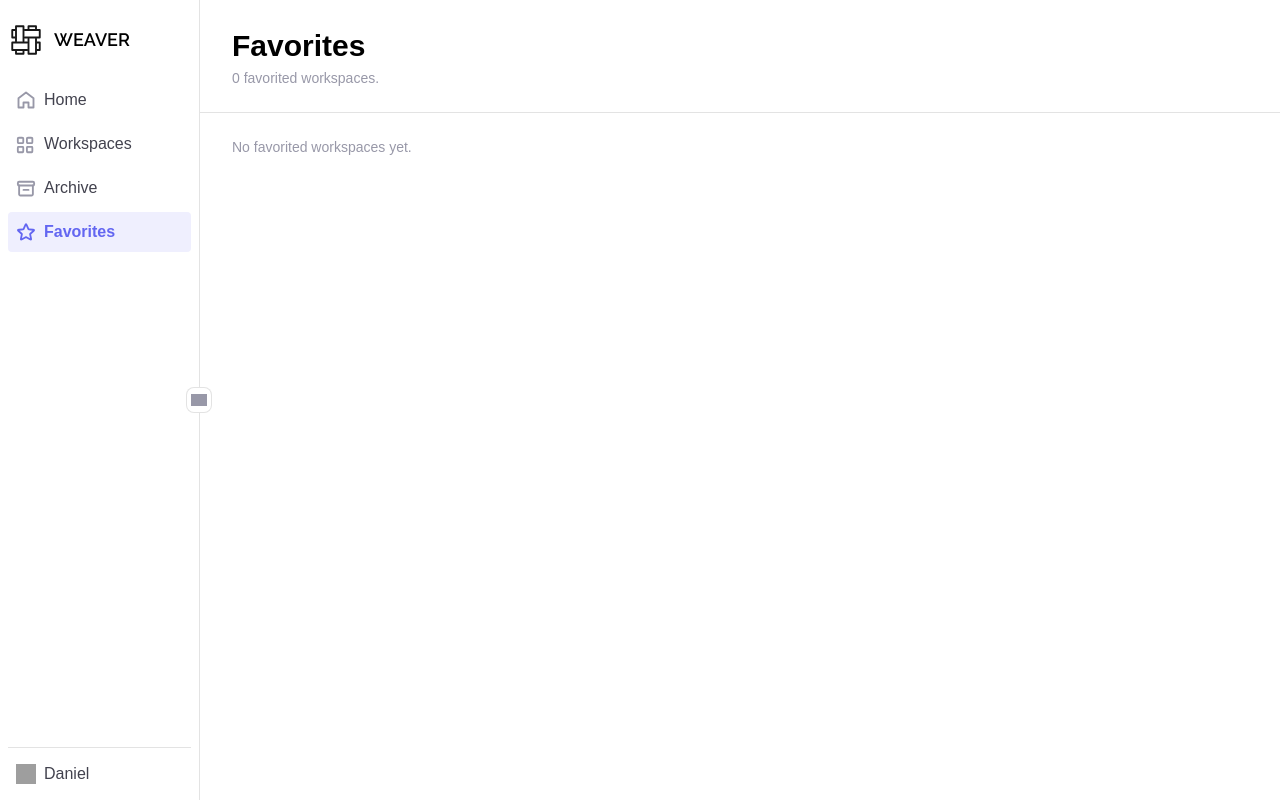
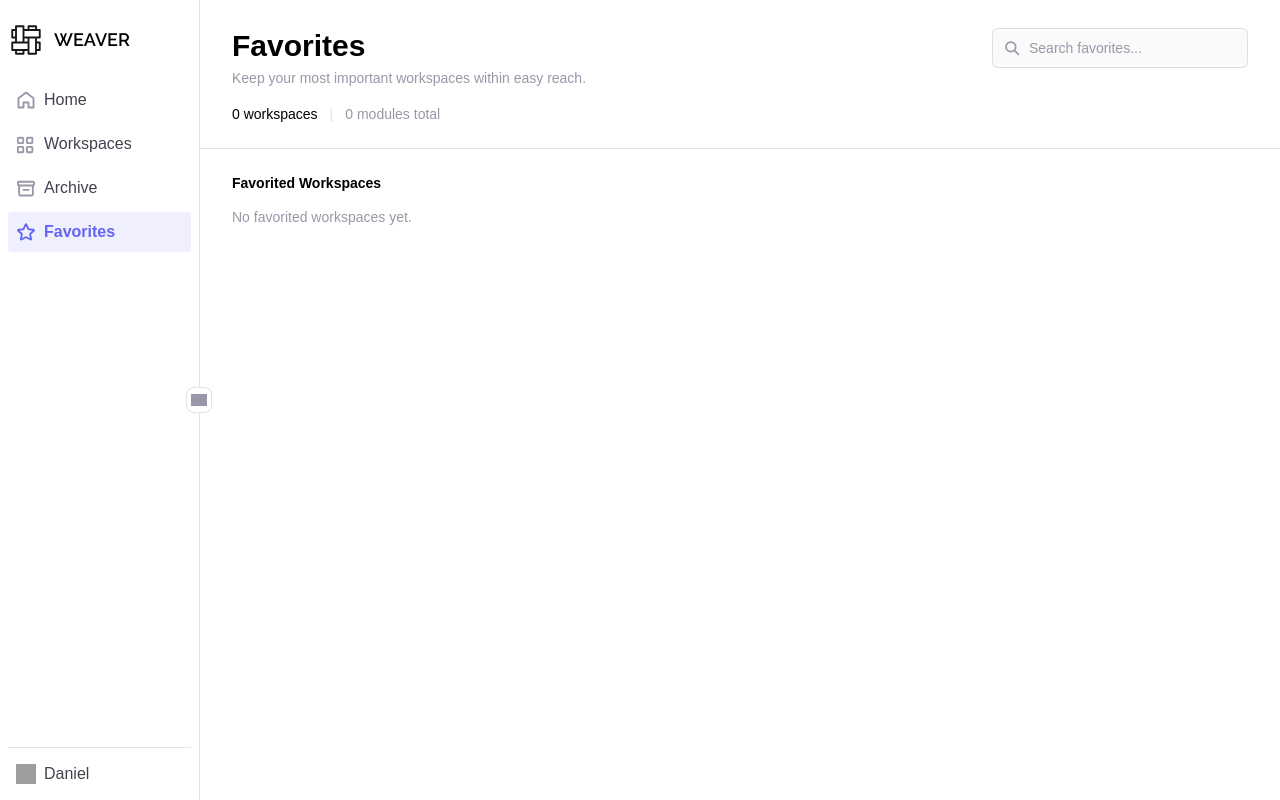
Before and after one commit to drumsinthedeep/weaver, a React (Vite) app: page / in a window 1280 px wide. Both pictures are taken after a click on the button "Favorites". Built offline with nearby package versions, Linux system fonts and the light colour scheme; grey boxes are pictures that could not be loaded; a web font is replaced by a local one.

Commit message:
add favorites metrics

```diff
--- a/src/components/Favorites.tsx
+++ b/src/components/Favorites.tsx
@@ -1,13 +1,31 @@
+import { useState } from 'react';
 import { useWorkspaceStore } from '../store/workspaceGridStore';
-import WorkspaceCard from './WorkspaceCard';
+
+function formatFavoritedDate(iso: string): string {
+  return new Date(iso).toLocaleDateString('en-US', { month: 'short', day: 'numeric', year: 'numeric' });
+}
 
 export default function Favorites() {
   const profile = useWorkspaceStore((state) => state.profile);
   const workspaces = useWorkspaceStore((state) => state.workspaces);
   const setActiveWorkspace = useWorkspaceStore((state) => state.setActiveWorkspace);
   const setActiveView = useWorkspaceStore((state) => state.setActiveView);
+  const toggleWorkspaceFavorited = useWorkspaceStore((state) => state.toggleWorkspaceFavorited);
   const accentColor = profile.accentColor ?? '#6366F1';
-  const favoritedWorkspaces = workspaces.filter((w) => w.favorited);
+  const [query, setQuery] = useState('');
+
+  const favoritedWorkspaces = workspaces
+    .filter((w) => w.favorited)
+    .filter((w) => w.name.toLowerCase().includes(query.trim().toLowerCase()))
+    .sort((a, b) => {
+      const aTime = new Date(a.lastActivityAt ?? a.favoritedAt ?? 0).getTime();
+      const bTime = new Date(b.lastActivityAt ?? b.favoritedAt ?? 0).getTime();
+      return bTime - aTime;
+    });
+
+  const totalModules = workspaces
+    .filter((w) => w.favorited)
+    .reduce((sum, w) => sum + w.modules.length, 0);
 
   const openWorkspace = (id: string) => {
     setActiveWorkspace(id);
@@ -17,24 +35,79 @@ export default function Favorites() {
   return (
     <div className="flex-1 overflow-auto mr-[-14px]">
       <div className="p-8 pb-6 pt-[28px] bg-white">
-        <h1 className="text-3xl font-semibold">Favorites</h1>
-        <p className="mt-1 text-sm text-text-gray">
-          {favoritedWorkspaces.length} favorited workspace{favoritedWorkspaces.length === 1 ? '' : 's'}.
-        </p>
+        <div className="flex items-start justify-between">
+          <div>
+            <h1 className="text-3xl font-semibold">Favorites</h1>
+            <p className="mt-1 text-sm text-text-gray">
+              Keep your most important workspaces within easy reach.
+            </p>
+          </div>
+          <div className="relative">
+            <span className="absolute left-3 top-1/2 h-4 w-4 -translate-y-1/2 bg-text-gray [mask-image:url('/icons/search.svg')] [mask-repeat:no-repeat] [mask-position:center] [mask-size:contain]" />
+            <input
+              type="text"
+              value={query}
+              onChange={(e) => setQuery(e.target.value)}
+              placeholder="Search favorites..."
+              className="w-64 rounded-md border border-border-subtle bg-secondary-gray py-[9px] pl-9 pr-3 text-sm outline-none placeholder:text-text-gray"
+            />
+          </div>
+        </div>
+        <div className="mt-4 flex items-center gap-3 text-sm text-text-gray">
+          <span className="text-black">
+            {favoritedWorkspaces.length} workspace{favoritedWorkspaces.length === 1 ? '' : 's'}
+          </span>
+          <span className="text-border-subtle">|</span>
+          <span>{totalModules} modules total</span>
+        </div>
       </div>
       <div className="border-t border-border-subtle p-8 pt-6">
+        <div className="mb-[14px] flex items-center justify-between">
+          <h4 className="font-semibold text-sm">Favorited Workspaces</h4>
+          {favoritedWorkspaces.length > 0 && (
+            <span className="text-xs text-text-gray">Sorted by recent activity</span>
+          )}
+        </div>
         {favoritedWorkspaces.length === 0 ? (
           <p className="text-sm text-text-gray">No favorited workspaces yet.</p>
         ) : (
-          <div className="grid grid-cols-2 gap-4">
-            {favoritedWorkspaces.map((workspace) => (
-              <WorkspaceCard
-                key={workspace.id}
-                workspace={workspace}
-                accentColor={accentColor}
-                onClick={() => openWorkspace(workspace.id)}
-              />
-            ))}
+          <div className="grid grid-cols-3 gap-4">
+            {favoritedWorkspaces.map((workspace) => {
+              const cardAccent = workspace.accentColor ?? '#6366F1';
+              return (
+                <div
+                  key={workspace.id}
+                  onClick={() => openWorkspace(workspace.id)}
+                  className="cursor-pointer rounded-lg bg-white p-4 shadow-subtle transition-shadow hover:shadow-xl"
+                >
+                  <p className="font-semibold">{workspace.name}</p>
+                  <p className="mt-1 text-sm text-text-gray">
+                    {workspace.modules.length} module{workspace.modules.length === 1 ? '' : 's'}
+                    {workspace.favoritedAt && <> &middot; Favorited {formatFavoritedDate(workspace.favoritedAt)}</>}
+                  </p>
+                  <div className="mt-3 flex items-center justify-between border-t border-border-subtle pt-3">
+                    <span
+                      style={{ backgroundColor: `${cardAccent}1a`, color: cardAccent }}
+                      className="rounded-full px-3 py-1 text-xs font-medium"
+                    >
+                      Favorited
+                    </span>
+                    <button
+                      type="button"
+                      onClick={(e) => {
+                        e.stopPropagation();
+                        toggleWorkspaceFavorited(workspace.id);
+                      }}
+                      style={{ color: accentColor }}
+                      className="cursor-pointer text-sm font-medium hover:opacity-80 flex items-center"
+                    >
+                      Unfavorite
+                      <img src="/icons/right-caret.svg" alt="" className="h-3.5 w-3.5 inline-block ml-1" />
+                    </button>
+                  </div>
+                </div>
+              );
+            })}
           </div>
         )}
       </div>
--- a/src/store/workspaceGridStore.ts
+++ b/src/store/workspaceGridStore.ts
@@ -104,6 +104,7 @@ export interface Workspace {
   lastActivityAt?: string;
   lastOpenedAt?: string;
   archivedAt?: string;
+  favoritedAt?: string;
 }
 
 type WorkspaceSettings = Partial<
@@ -245,7 +246,11 @@ export const useWorkspaceStore = create<WorkspaceState>()(
         }),
       toggleWorkspaceFavorited: (id) =>
         set((state) => ({
-          workspaces: state.workspaces.map((w) => (w.id === id ? { ...w, favorited: !w.favorited } : w)),
+          workspaces: state.workspaces.map((w) =>
+            w.id === id
+              ? { ...w, favorited: !w.favorited, favoritedAt: !w.favorited ? new Date().toISOString() : undefined }
+              : w
+          ),
         })),
       setActiveWorkspace: (id) =>
         set((state) => ({
```
